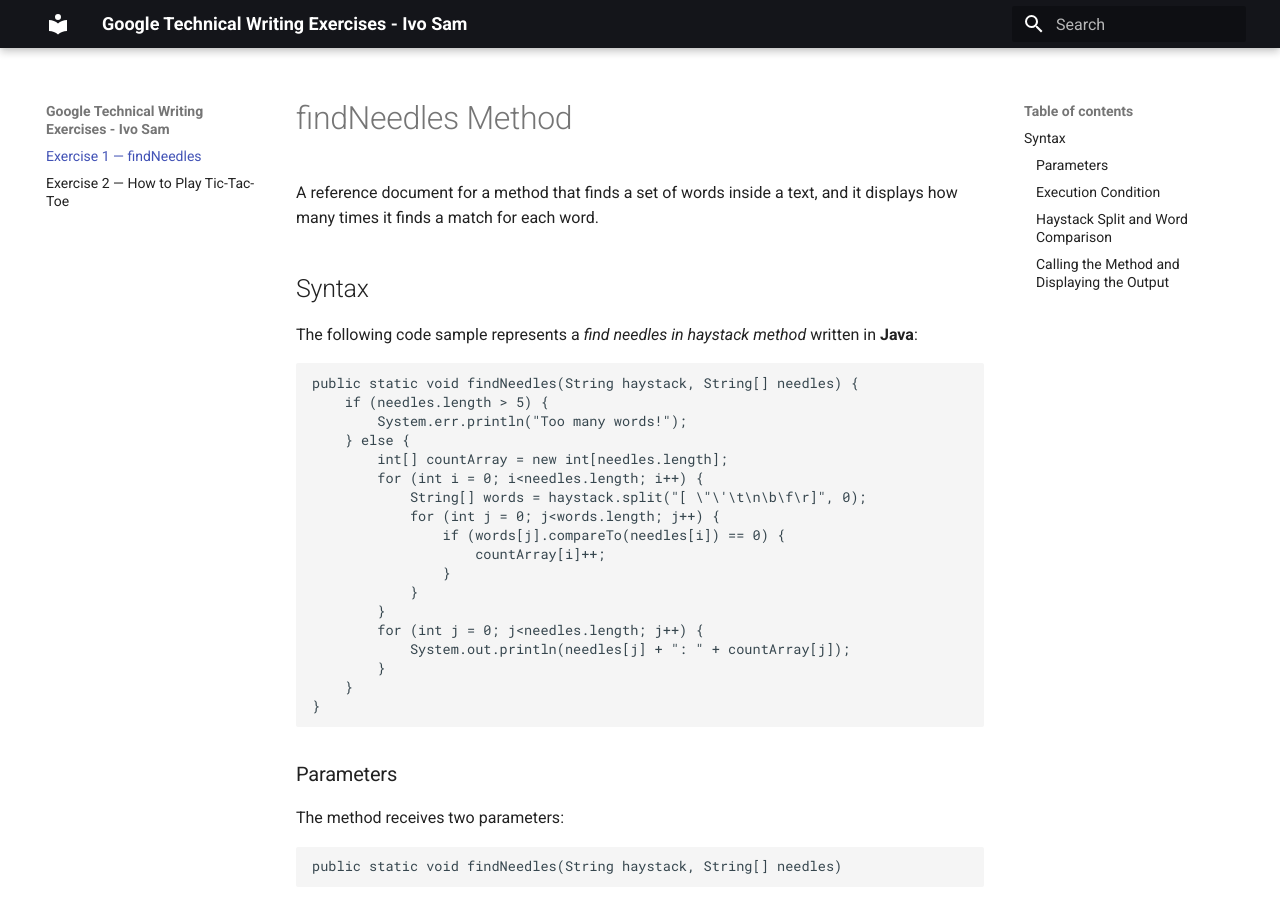
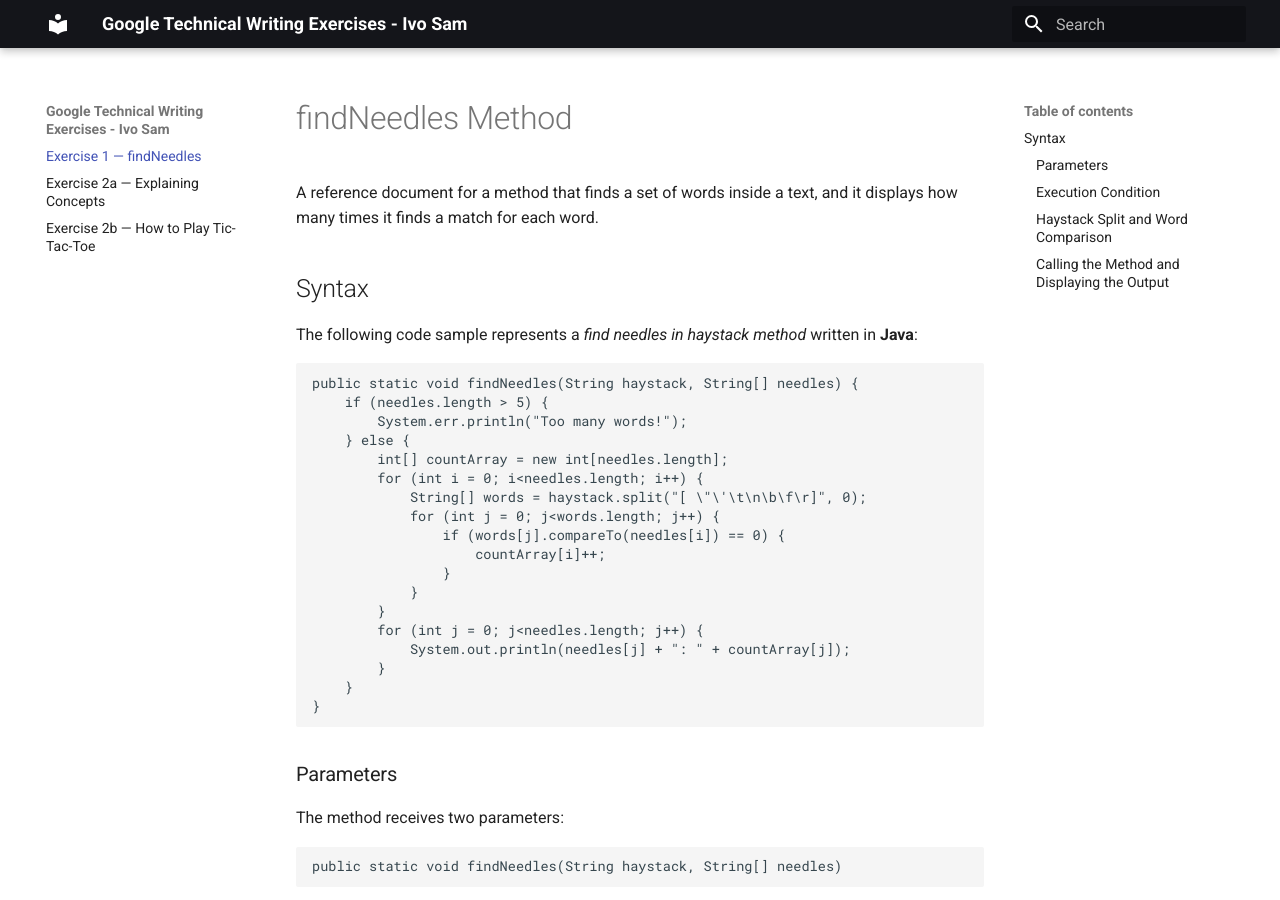
Before and after one commit to ivosam1212/ivosam-writing-samples, an MkDocs documentation site: the page built from docs/index.md, in a window 1280 px wide and 900 px high. Built offline with MkDocs 1.6.1 and Material for MkDocs 9.7.7, drawn with Linux system fonts in a browser that asks for light colours.

```diff
--- a/mkdocs.yml
+++ b/mkdocs.yml
@@ -1,7 +1,8 @@
 site_name: Google Technical Writing Exercises - Ivo Sam
 nav:
   - Exercise 1 — findNeedles: index.md
-  - Exercise 2 — How to Play Tic-Tac-Toe: exercise2.md
+  - Exercise 2a — Explaining Concepts: exercise2b.md
+  - Exercise 2b — How to Play Tic-Tac-Toe: exercise2.md
 
 theme:
   name: material
```
Also changed, not shown: docs/exercise2b.md (added, +31 -0 lines).
